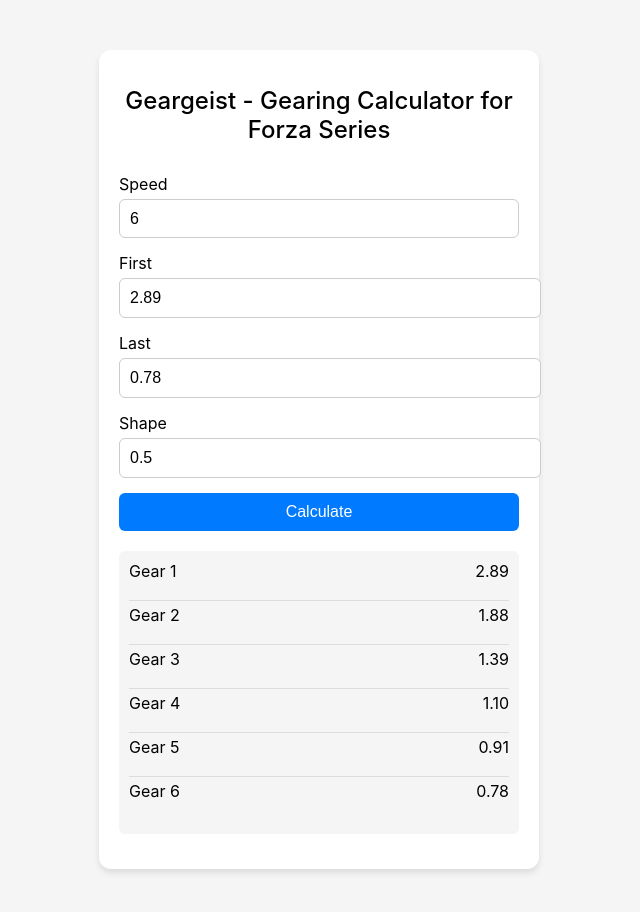
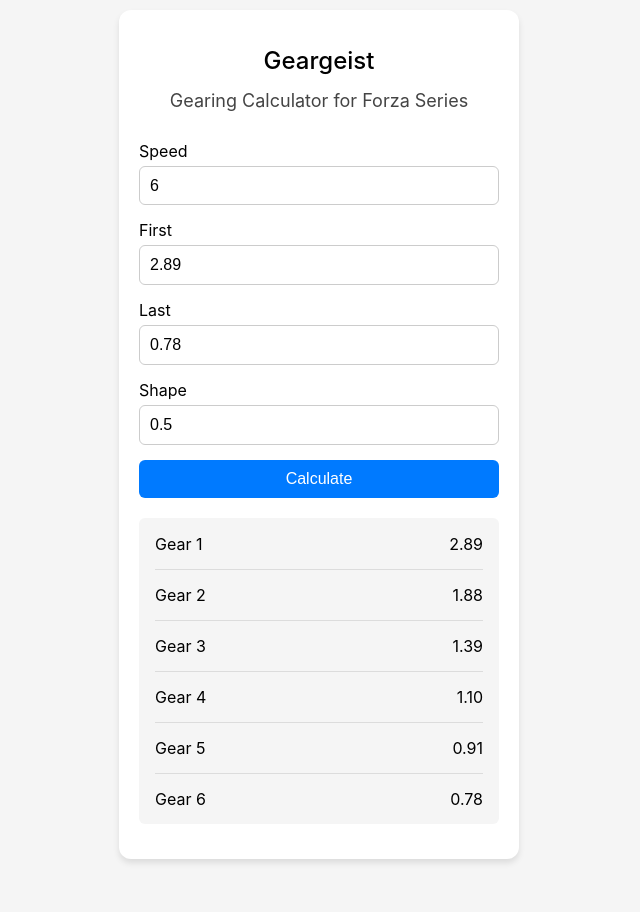
Before and after one commit to TempusGPT/forza-gt, a SvelteKit app: page / in a window 1280 px wide. Shown: the top 912 px of the page, without its empty margins (321-961 px from the left). After the commit the page ends 869 px from the top, so only its background shows below. Built offline with nearby package versions, Linux system fonts and the light colour scheme.

Commit message:
Modify styles using GPT-4

```diff
--- a/src/routes/+page.svelte
+++ b/src/routes/+page.svelte
@@ -49,7 +49,8 @@
 </svelte:head>
 
 <div class="container">
-  <h1>Geargeist - Gearing Calculator for Forza Series</h1>
+  <h1>Geargeist</h1>
+  <h2>Gearing Calculator for Forza Series</h2>
 
   <div>
     <label for="speed">Speed</label>
@@ -120,19 +121,28 @@
   }
 
   .container {
-    max-width: 400px;
-    margin: 50px auto;
+    margin: 10px auto;
     padding: 20px;
     background-color: #fff;
     border-radius: 12px;
     box-shadow: 0 4px 6px rgba(0, 0, 0, 0.1);
+    max-width: min(400px, calc(100% - 20px));
+    box-sizing: border-box;
   }
 
   h1 {
     text-align: center;
     font-size: 24px;
     font-weight: 500;
+    margin-bottom: 10px;
+  }
+
+  h2 {
+    text-align: center;
+    font-size: 18px;
+    font-weight: 400;
     margin-bottom: 30px;
+    color: #444;
   }
 
   div {
@@ -155,6 +165,14 @@
     appearance: none;
     background-color: #fff;
     outline: none;
+    box-sizing: border-box;
+  }
+
+  input:focus,
+  select:focus {
+    outline: none;
+    box-shadow: 0 0 4px rgba(0, 120, 255, 0.5);
+    border: 1px solid rgba(0, 120, 255, 0.5);
   }
 
   button {
@@ -176,19 +194,17 @@
   .result {
     margin-top: 20px;
     background-color: #f5f5f5;
-    padding: 10px;
+    padding: 16px 16px 0;
     border-radius: 6px;
   }
 
   .gear-row {
     display: flex;
     justify-content: space-between;
-    margin-bottom: 4px;
-    padding-bottom: 4px; /* Add padding-bottom */
-    border-bottom: 1px solid rgba(0, 0, 0, 0.1); /* Add border-bottom */
+    border-bottom: 1px solid rgba(0, 0, 0, 0.1);
   }
 
   .gear-row:last-child {
-    border-bottom: none; /* Remove border-bottom from the last gear-row */
+    border-bottom: none;
   }
 </style>
```
